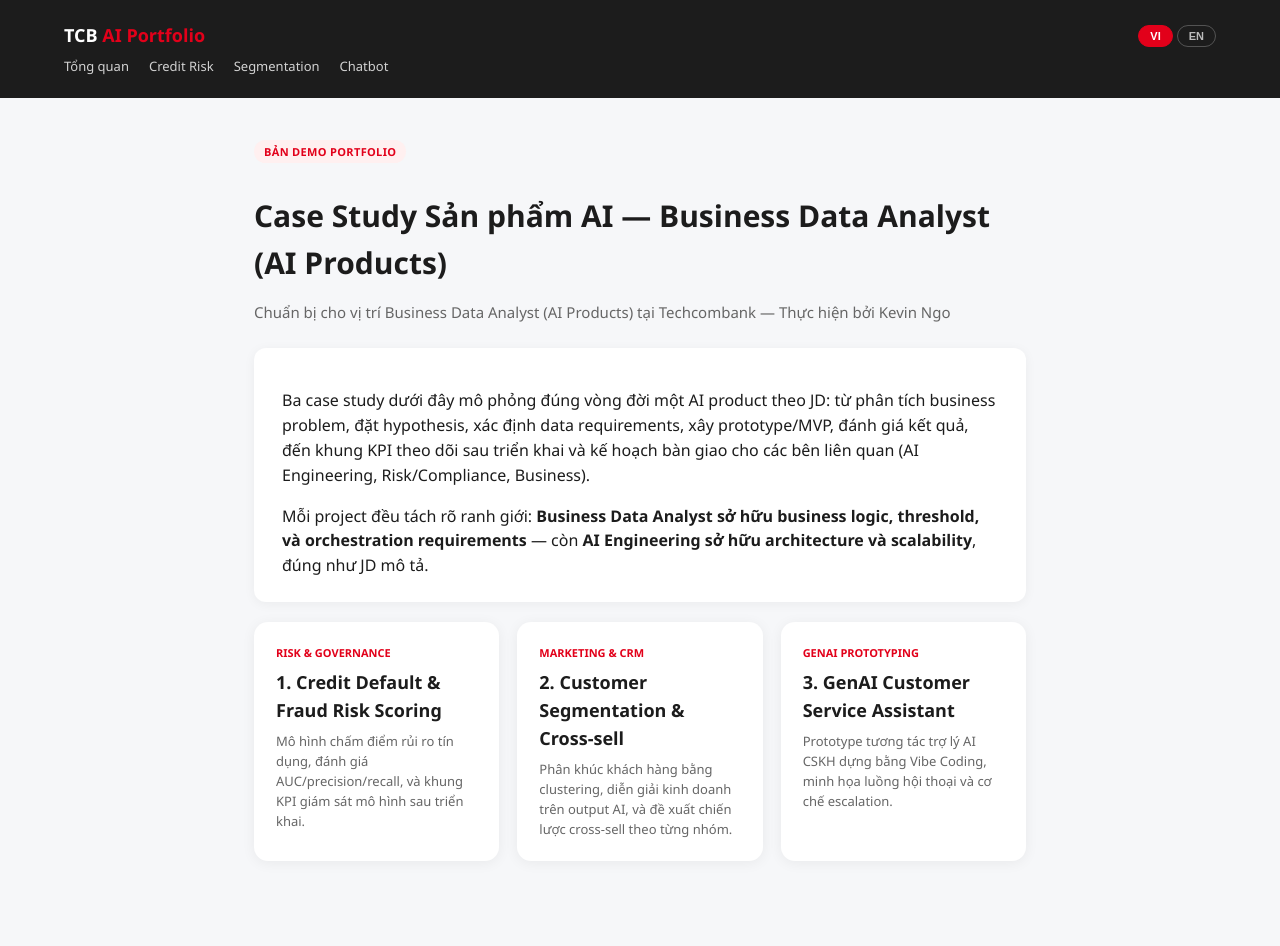
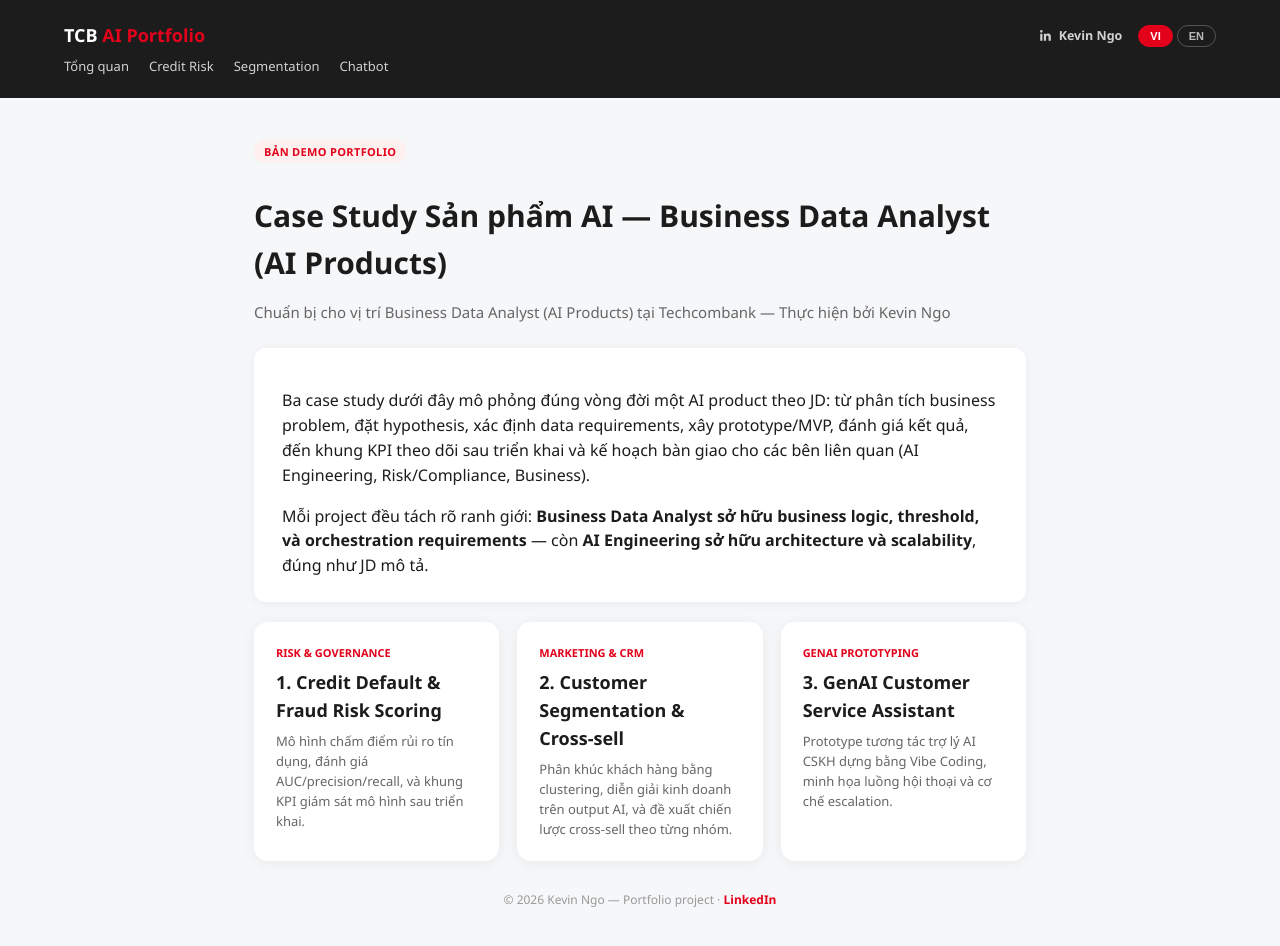
Before and after one commit to ngongo76/TCB, a plain HTML site: page index.html in a window 1280 px wide. Drawn offline with Linux system fonts and the light colour scheme.

Commit message:
Add author attribution (Kevin Ngo + LinkedIn) to site header/footer and case study docx cover pages

```diff
--- a/index.html
+++ b/index.html
@@ -9,9 +9,15 @@
 <header>
   <div class="headrow">
     <a href="index.html" class="brand">TCB<span> AI Portfolio</span></a>
-    <div class="lang-switch">
-      <button data-set-lang="vi">VI</button>
-      <button data-set-lang="en">EN</button>
+    <div class="headrow-right">
+      <a class="author-link" href="https://www.linkedin.com/in/ng%C3%B4-quang-nguy%C3%AAn-966184140/" target="_blank" rel="noopener">
+        <svg viewBox="0 0 24 24"><path d="M20.45 20.45h-3.55v-5.57c0-1.33-.02-3.03-1.85-3.03-1.85 0-2.14 1.45-2.14 2.94v5.66H9.36V9h3.41v1.56h.05c.48-.9 1.64-1.85 3.38-1.85 3.6 0 4.27 2.37 4.27 5.46v6.28zM5.34 7.43a2.06 2.06 0 1 1 0-4.12 2.06 2.06 0 0 1 0 4.12zM7.12 20.45H3.56V9h3.56v11.45z"/></svg>
+        Kevin Ngo
+      </a>
+      <div class="lang-switch">
+        <button data-set-lang="vi">VI</button>
+        <button data-set-lang="en">EN</button>
+      </div>
     </div>
   </div>
   <nav data-lang="vi">
@@ -87,6 +93,10 @@
   </div>
 </div>
 
+
+<footer>
+  © 2026 Kevin Ngo — Portfolio project · <a class="li-link" href="https://www.linkedin.com/in/ng%C3%B4-quang-nguy%C3%AAn-966184140/" target="_blank" rel="noopener">LinkedIn</a>
+</footer>
 </main>
 <script src="lang.js"></script>
 </body>
--- a/styles.css
+++ b/styles.css
@@ -15,6 +15,12 @@
 .lang-switch button{background:transparent; border:1px solid rgba(255,255,255,.35); color:#fff; font-size:11px; font-weight:600; padding:4px 11px; border-radius:14px; cursor:pointer; opacity:.7;}
 .lang-switch button:hover{opacity:1;}
 .lang-switch button.active{background:var(--primary); border-color:var(--primary); opacity:1;}
+.headrow-right{display:flex; align-items:center; gap:16px;}
+.author-link{display:flex; align-items:center; gap:6px; color:#fff; opacity:.8; font-size:12.5px; font-weight:600; text-decoration:none;}
+.author-link:hover{opacity:1; text-decoration:underline;}
+.author-link svg{width:15px; height:15px; fill:#fff;}
+footer .li-link{color:var(--primary); font-weight:600; text-decoration:none;}
+footer .li-link:hover{text-decoration:underline;}
 [data-lang][hidden]{display:none !important;}
 main{max-width:900px; margin:0 auto; padding:40px 5vw 80px;}
 h1{font-size:30px; margin-bottom:4px;}
```
Also changed, not shown: project1.html (+12 -3 lines), project2.html (+12 -3 lines), project3.html (+13 -3 lines), 3 other files.
